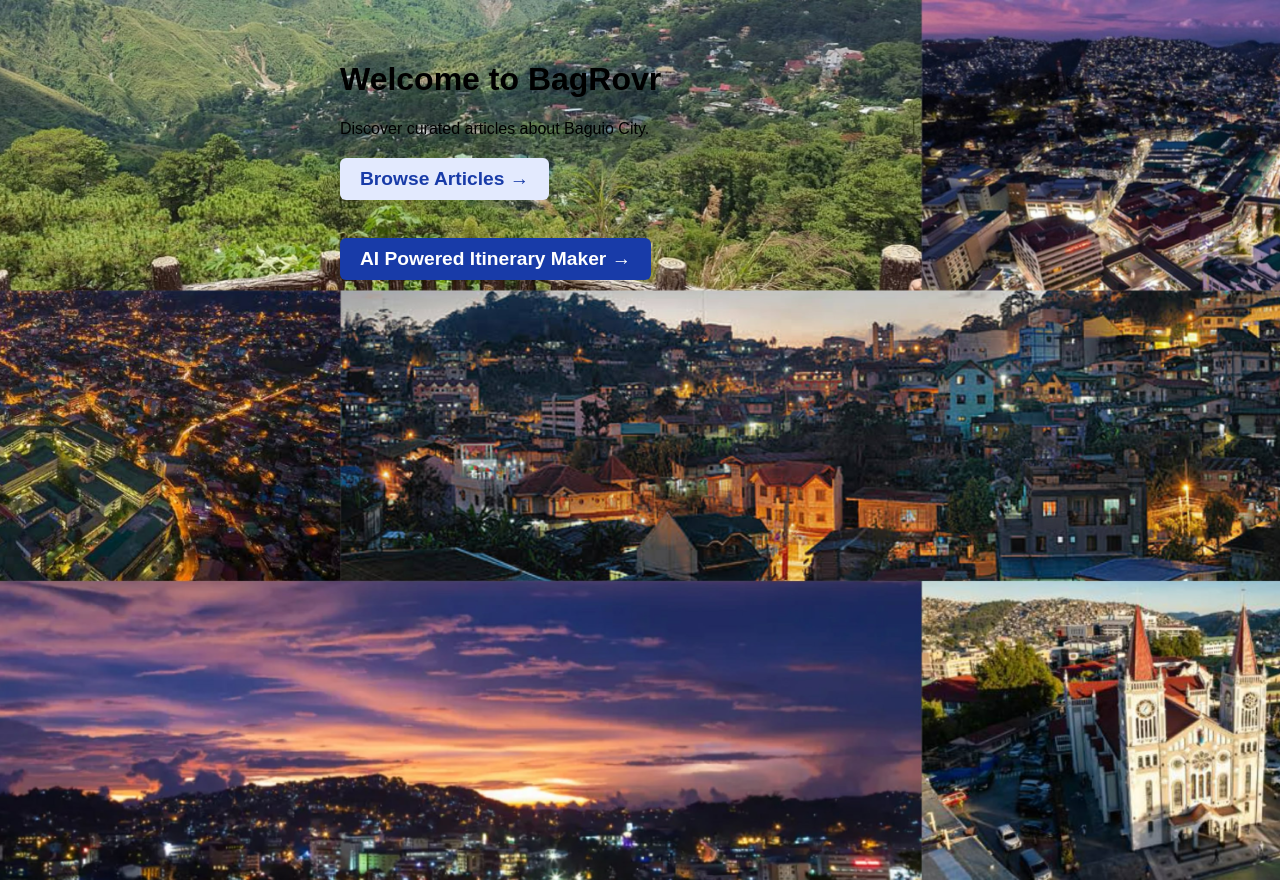
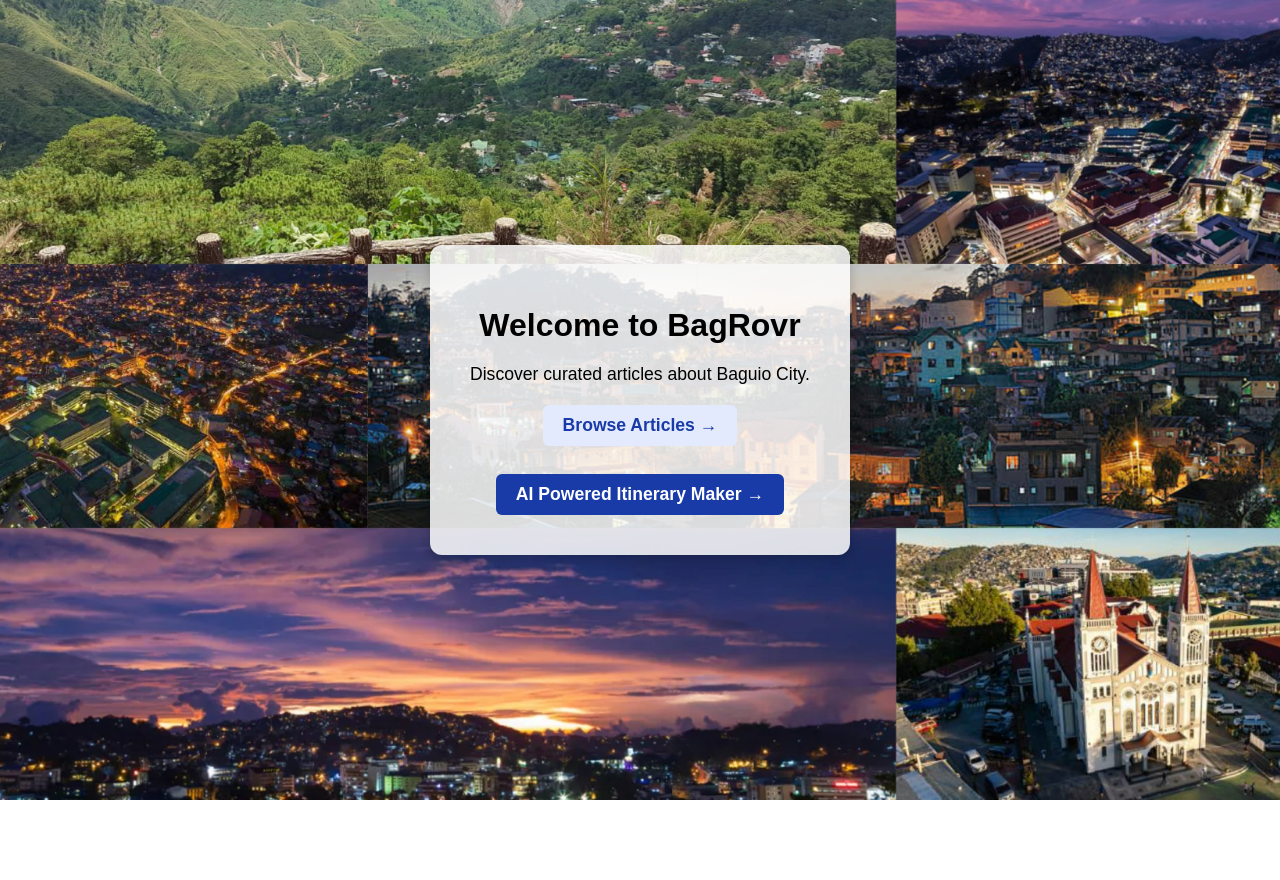
Before and after one commit to KielCultura/app-directory, a Next.js app: page / in a window 1280 px wide. After the commit the page ends 800 px from the top, so only its background shows below. Built offline with nearby package versions, Linux system fonts and the light colour scheme.

Commit message:
Update page.jsx

```diff
--- a/app/page.jsx
+++ b/app/page.jsx
@@ -6,24 +6,34 @@
         backgroundSize: 'cover',
         backgroundPosition: 'center',
         minHeight: '100vh',
-        padding: '40px',
+        display: 'flex',
+        justifyContent: 'center',
+        alignItems: 'center',
         fontFamily: 'sans-serif',
-        color: '#000', // or white depending on your image
       }}
     >
-      <main style={{ maxWidth: 600, margin: '0 auto' }}>
-        <h1>Welcome to BagRovr</h1>
-        <p>
-          Discover curated articles about Baguio City.<br />
+      <div
+        style={{
+          backgroundColor: 'rgba(255, 255, 255, 0.85)', // semi-transparent white
+          padding: '40px',
+          borderRadius: '12px',
+          maxWidth: '600px',
+          textAlign: 'center',
+          boxShadow: '0 4px 12px rgba(0,0,0,0.2)',
+        }}
+      >
+        <h1 style={{ marginBottom: '20px' }}>Welcome to BagRovr</h1>
+        <p style={{ marginBottom: '20px', fontSize: '1.1em' }}>
+          Discover curated articles about Baguio City.
+        </p>
         <a
           href="/articles"
           style={{
             display: 'inline-block',
             color: '#183ba8',
             fontWeight: 'bold',
-              fontSize: '1.2em',
-              marginTop: '20px',
-              marginBottom: '12px',
+            fontSize: '1.1em',
+            marginBottom: '16px',
             padding: '10px 20px',
             borderRadius: '6px',
             background: '#e3eafe',
@@ -32,8 +42,7 @@
         >
           Browse Articles →
         </a>
-        </p>
-        <p>
+        <br />
         <a
           href="https://bagrovr.vercel.app"
           target="_blank"
@@ -43,8 +52,8 @@
             color: '#fff',
             background: '#183ba8',
             fontWeight: 'bold',
-              fontSize: '1.2em',
-              marginTop: '10px',
+            fontSize: '1.1em',
+            marginTop: '12px',
             padding: '10px 20px',
             borderRadius: '6px',
             textDecoration: 'none',
@@ -52,8 +61,7 @@
         >
           AI Powered Itinerary Maker →
         </a>
-        </p>
-      </main>
+      </div>
     </div>
   );
 }
```
Lines whose indentation alone changed are shown as unchanged.
